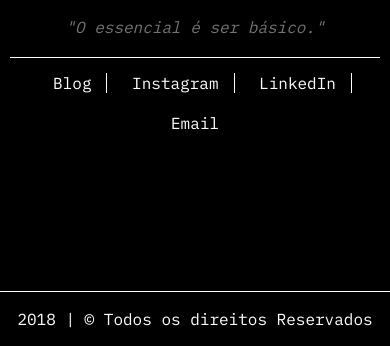
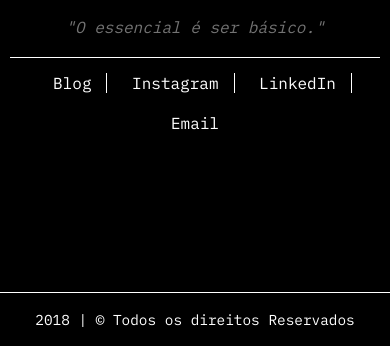
Before and after one commit to landradedelima/landradedelima.github.com, a plain HTML site: page index.html in a window 390 px wide. Shown: the part 498-844 px from the top of the page. Drawn offline with Linux system fonts and the light colour scheme.

Commit message:
Site updated: 2018-04-15 22:17:13

```diff
--- a/css/style.css
+++ b/css/style.css
@@ -85,4 +85,8 @@ html, body {
     .menu-links {
         width: 95%;
     }
+
+    .blog-footer {
+        font-size: .9em;
+    }
 }
```
